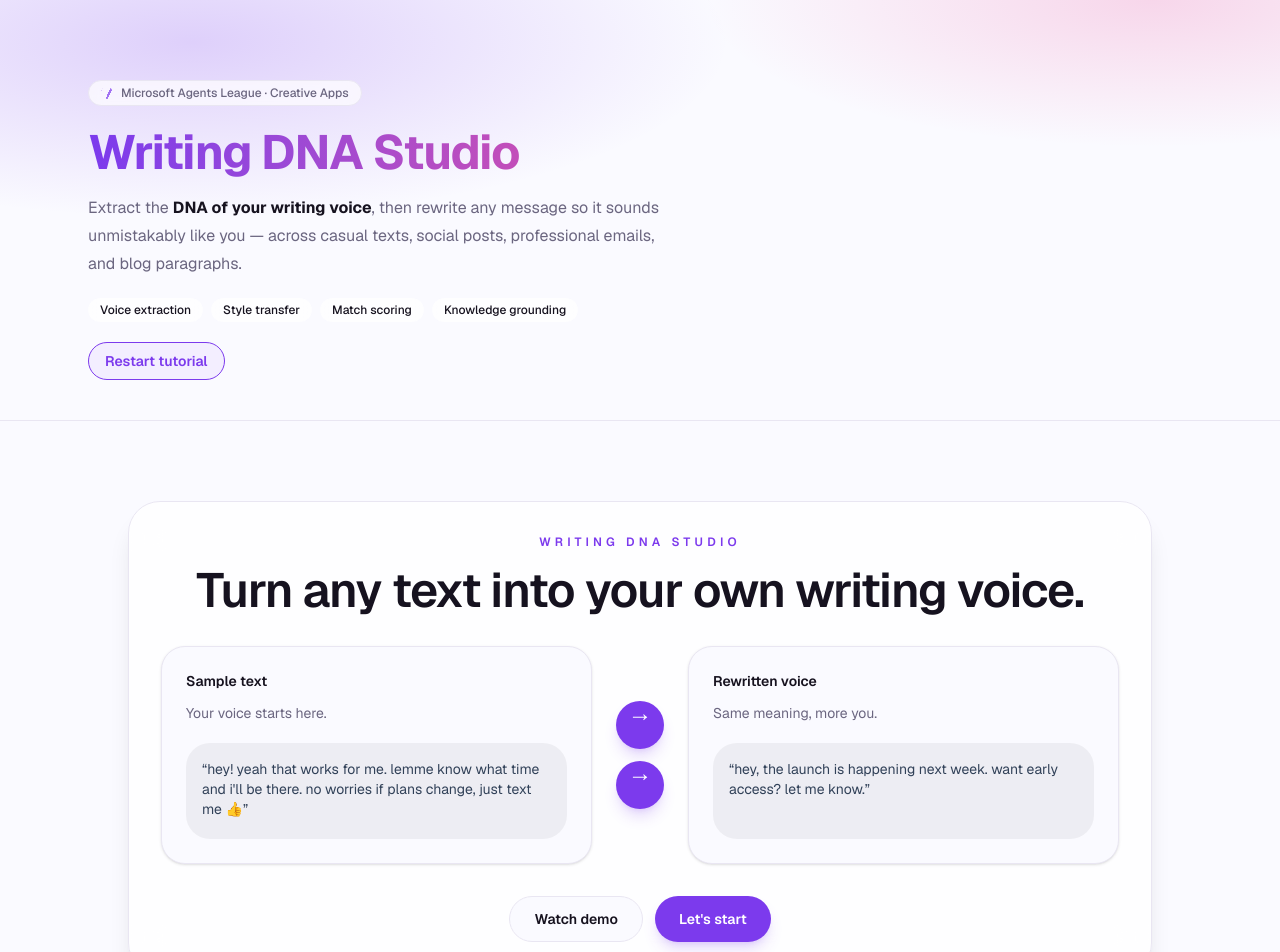
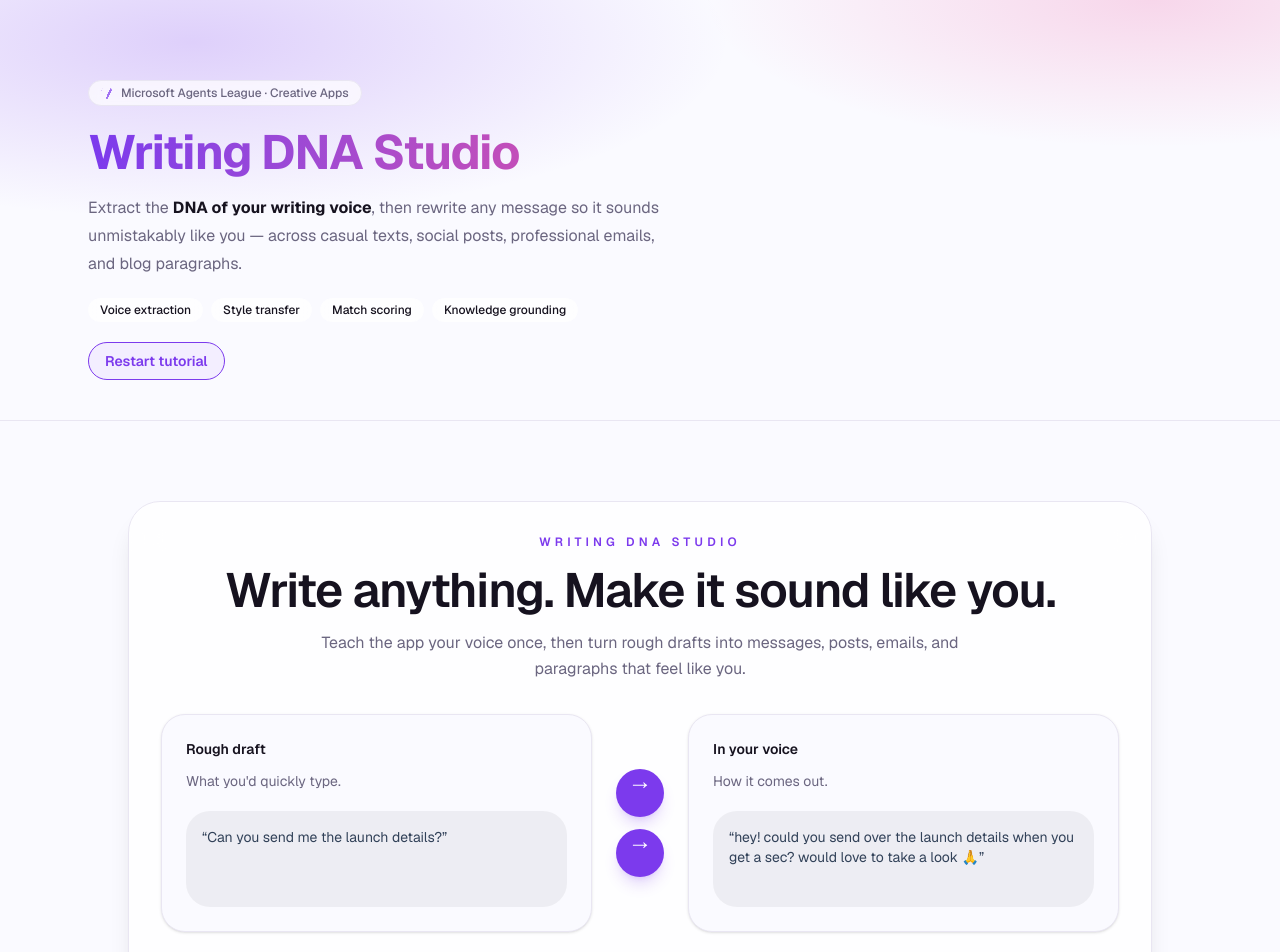
Before and after one commit to lifeiscabaret/writing-dna-studio, a Next.js app: page / in a window 1280 px wide. Shown: the top 952 px of the page. Built offline with nearby package versions, Linux system fonts and the light colour scheme.

Commit message:
refactor: shift Writing DNA UX to personal writing assistant

```diff
--- a/src/components/Studio.tsx
+++ b/src/components/Studio.tsx
@@ -20,6 +20,19 @@ const DEFAULT_SOURCE =
   "We are launching our new product next week. Please let me know if you would like to be added to the early access list, as availability is limited.";
 
 const MIN_SAMPLE = 20;
+
+/**
+ * One-tap refinements shown under a result. "More casual" / "More polished"
+ * switch the output format (a genuine change today); the others act as a
+ * regeneration hook, ready to carry tone hints once the engine supports them.
+ */
+const REFINEMENTS: { label: string; format?: OutputFormat }[] = [
+  { label: "Warmer" },
+  { label: "Shorter" },
+  { label: "More confident" },
+  { label: "More casual", format: "casual-message" },
+  { label: "More polished", format: "professional-email" },
+];
 
 type DnaMeta = { source: "user" } | { source: "demo"; label: string };
 type FlowMode = "landing" | "demo" | "wizard";
@@ -125,7 +138,8 @@ export function Studio({ restartSignal }: StudioProps) {
     }
   }
 
-  async function handleRewrite() {
+  async function handleRewrite(formatOverride?: OutputFormat) {
+    const effectiveFormat = formatOverride ?? format;
     setLoadingRewrite(true);
     setError(null);
     setCopied(false);
@@ -136,7 +150,7 @@ export function Studio({ restartSignal }: StudioProps) {
         body: JSON.stringify({
           styleSample,
           sourceText,
-          format,
+          format: effectiveFormat,
           useKnowledge,
           recipientName,
           senderName,
@@ -150,6 +164,14 @@ export function Studio({ restartSignal }: StudioProps) {
     } finally {
       setLoadingRewrite(false);
     }
+  }
+
+  // Lightweight one-tap refinements. A couple map to a different output format
+  // (a real change today); the rest re-run the rewrite as a regeneration hook
+  // until the engine grows per-request tone controls.
+  function refine(formatOverride?: OutputFormat) {
+    if (formatOverride) setFormat(formatOverride);
+    void handleRewrite(formatOverride);
   }
 
   async function copyOutput() {
@@ -191,15 +213,18 @@ export function Studio({ restartSignal }: StudioProps) {
         <div className="space-y-4">
           <p className="text-xs font-semibold uppercase tracking-[0.35em] text-accent">Writing DNA Studio</p>
           <h1 className="text-4xl font-semibold tracking-tight text-foreground sm:text-5xl">
-            Turn any text into your own writing voice.
+            Write anything. Make it sound like you.
           </h1>
+          <p className="mx-auto max-w-2xl text-base leading-relaxed text-muted">
+            Teach the app your voice once, then turn rough drafts into messages, posts, emails, and paragraphs that feel like you.
+          </p>
         </div>
         <div className="grid w-full gap-4 sm:grid-cols-[1fr_auto_1fr]">
           <div className="rounded-3xl border border-border bg-background p-6 text-left shadow-sm">
-            <p className="text-sm font-semibold">Sample text</p>
-            <p className="mt-3 text-sm text-muted">Your voice starts here.</p>
+            <p className="text-sm font-semibold">Rough draft</p>
+            <p className="mt-3 text-sm text-muted">What you'd quickly type.</p>
             <div className="mt-5 h-24 rounded-3xl bg-slate-950/5 p-4 text-sm text-slate-700">
-              “hey! yeah that works for me. lemme know what time and i'll be there. no worries if plans change, just text me 👍”
+              “Can you send me the launch details?”
             </div>
           </div>
           <div className="flex flex-col items-center justify-center gap-3 px-2">
@@ -207,10 +232,10 @@ export function Studio({ restartSignal }: StudioProps) {
             <div className="h-12 w-12 rounded-3xl bg-accent text-2xl leading-none text-white shadow-lg shadow-accent/20">→</div>
           </div>
           <div className="rounded-3xl border border-border bg-background p-6 text-left shadow-sm">
-            <p className="text-sm font-semibold">Rewritten voice</p>
-            <p className="mt-3 text-sm text-muted">Same meaning, more you.</p>
+            <p className="text-sm font-semibold">In your voice</p>
+            <p className="mt-3 text-sm text-muted">How it comes out.</p>
             <div className="mt-5 h-24 rounded-3xl bg-slate-950/5 p-4 text-sm text-slate-700">
-              “hey, the launch is happening next week. want early access? let me know.”
+              “hey! could you send over the launch details when you get a sec? would love to take a look 🙏”
             </div>
           </div>
         </div>
@@ -397,12 +422,13 @@ export function Studio({ restartSignal }: StudioProps) {
           {wizardStep === 3 && (
             <div className="space-y-6 rounded-3xl border border-border bg-card p-6 shadow-sm">
               <div className="grid gap-4">
-                <label className="text-xs font-semibold uppercase tracking-[0.24em] text-muted">Source text</label>
+                <label className="text-base font-semibold text-foreground">What do you want to say?</label>
                 <textarea
                   value={sourceText}
                   onChange={(e) => setSourceText(e.target.value)}
                   rows={5}
                   disabled={!dna}
+                  placeholder="Jot down a rough draft — we'll make it sound like you."
                   className="w-full resize-y rounded-3xl border border-border bg-background p-4 text-sm outline-none transition focus:border-accent focus:ring-2 focus:ring-accent/20 disabled:opacity-50"
                 />
               </div>
@@ -466,11 +492,11 @@ export function Studio({ restartSignal }: StudioProps) {
                   Back
                 </button>
                 <button
-                  onClick={handleRewrite}
+                  onClick={() => handleRewrite()}
                   disabled={!dna || loadingRewrite || sourceText.trim().length < 3}
                   className="rounded-full bg-accent px-5 py-3 text-sm font-semibold text-white shadow-lg shadow-accent/20 transition hover:bg-accent-2 disabled:cursor-not-allowed disabled:opacity-50"
                 >
-                  {loadingRewrite ? "Rewriting…" : "Rewrite in my voice"}
+                  {loadingRewrite ? "Rewriting…" : "Make it sound like me"}
                 </button>
               </div>
 
@@ -507,13 +533,21 @@ export function Studio({ restartSignal }: StudioProps) {
                     </div>
                   )}
 
-                  <button
-                    onClick={handleRewrite}
-                    disabled={loadingRewrite}
-                    className="mt-6 rounded-full border border-border bg-background px-4 py-2 text-sm font-semibold transition hover:border-accent disabled:cursor-not-allowed disabled:opacity-50"
-                  >
-                    Make it sound more like me
-                  </button>
+                  <div className="mt-6 border-t border-border pt-5">
+                    <p className="text-sm font-semibold text-foreground">Not quite right? Nudge it.</p>
+                    <div className="mt-3 flex flex-wrap gap-2">
+                      {REFINEMENTS.map((r) => (
+                        <button
+                          key={r.label}
+                          onClick={() => refine(r.format)}
+                          disabled={loadingRewrite}
+                          className="rounded-full border border-border bg-background px-4 py-2 text-sm font-medium transition hover:border-accent hover:text-accent disabled:cursor-not-allowed disabled:opacity-50"
+                        >
+                          {r.label}
+                        </button>
+                      ))}
+                    </div>
+                  </div>
                 </div>
               )}
             </div>
```
